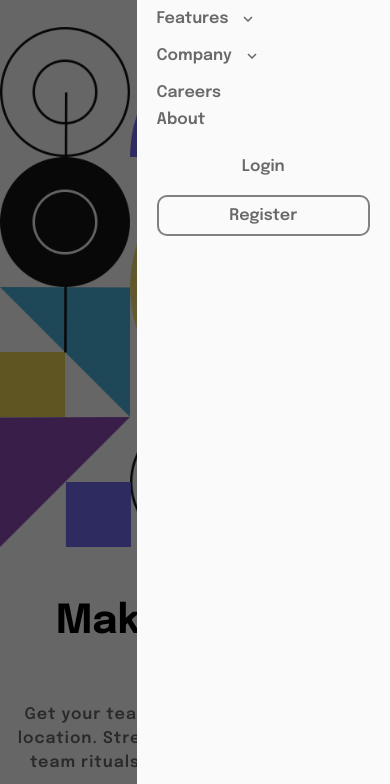
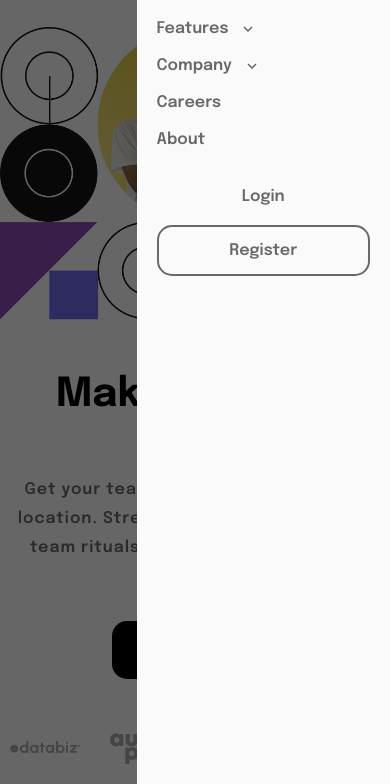
Before and after one commit to Vishwanathanselvamoorthy/intro-section-with-dropdown-navigation-main, a plain HTML site: page index.html in a window 390 px wide. Both pictures are taken after a click on the picture 354 px from the left and 43 px from the top of the page. Shown: the part 60-844 px from the top of the page. Drawn offline with Linux system fonts and the light colour scheme.

Commit message:
Done For Mobile UI

```diff
--- a/index.html
+++ b/index.html
@@ -26,7 +26,7 @@
       </div>
 
       <div class="hero-container">
-        <img src="images/image-hero-desktop.png" />
+        <img src="images/image-hero-mobile.png" />
       </div>
       <div class="sub-container">
         <div class="content-container">
@@ -84,11 +84,12 @@
             </ul>
           </div>
 
-          <!-- <ul> -->
-          <!-- Close the <ul> for "Features" menu here -->
-          <p>Careers</p>
-          <p>About</p>
-          <!-- </ul> -->
+          <div>
+            <p>Careers</p>
+          </div>
+          <div>
+            <p>About</p>
+          </div>
         </div>
         <div class="auth-container">
           <p>Login</p>
--- a/style.css
+++ b/style.css
@@ -10,7 +10,6 @@ body {
   height: 100vh;
 }
 .main-container {
-  /* width: max-content; */
   height: 100vh;
   position: relative;
 }
@@ -20,9 +19,9 @@ body {
   align-items: center;
   padding: 30px 20px;
 }
-.main-container .hero-container {
+/* .main-container .hero-container {
   width: 100%;
-}
+} */
 .main-container .hero-container img {
   width: 100%;
 }
@@ -39,7 +38,8 @@ body {
 }
 .main-container .content-container p {
   letter-spacing: 1px;
-  line-height: 1.5;
+  font-size: 16px;
+  line-height: 1.8;
   font-weight: 600;
   color: hsl(0, 0%, 41%);
 }
@@ -82,7 +82,7 @@ body {
 }
 .main-container .sidebar-container .menu-container {
   /* margin-left: 20px; */
-  margin-top: 60px;
+  margin-top: 80px;
 }
 .main-container .sidebar-container .menu-container .options-container {
   display: flex;
@@ -91,7 +91,7 @@ body {
 }
 .main-container .sidebar-container .menu-container .features-options ul {
   list-style: none;
-  margin-left: 20px;
+  margin-left: 30px;
 }
 .main-container .sidebar-container .menu-container ul li {
   display: flex;
@@ -102,20 +102,19 @@ body {
 }
 
 .main-container .sidebar-container .menu-container .company-options {
-  margin-left: 20px;
+  margin-left: 30px;
 }
 
-
-.main-container .sidebar-container .menu-container p {
-  margin: 10px 0px;
+.main-container .sidebar-container .menu-container div {
+  margin: 20px 0px;
   cursor: pointer;
 }
 .main-container .sidebar-container .auth-container .reg-btn {
-  border: 2px solid gray;
+  border: 2px solid hsl(0, 0%, 41%);
   width: 100%;
   text-align: center;
-  padding: 10px 0px;
-  border-radius: 10px;
+  padding: 15px 0px;
+  border-radius: 15px;
   cursor: pointer;
 }
 .main-container .sidebar-container .auth-container {
```
